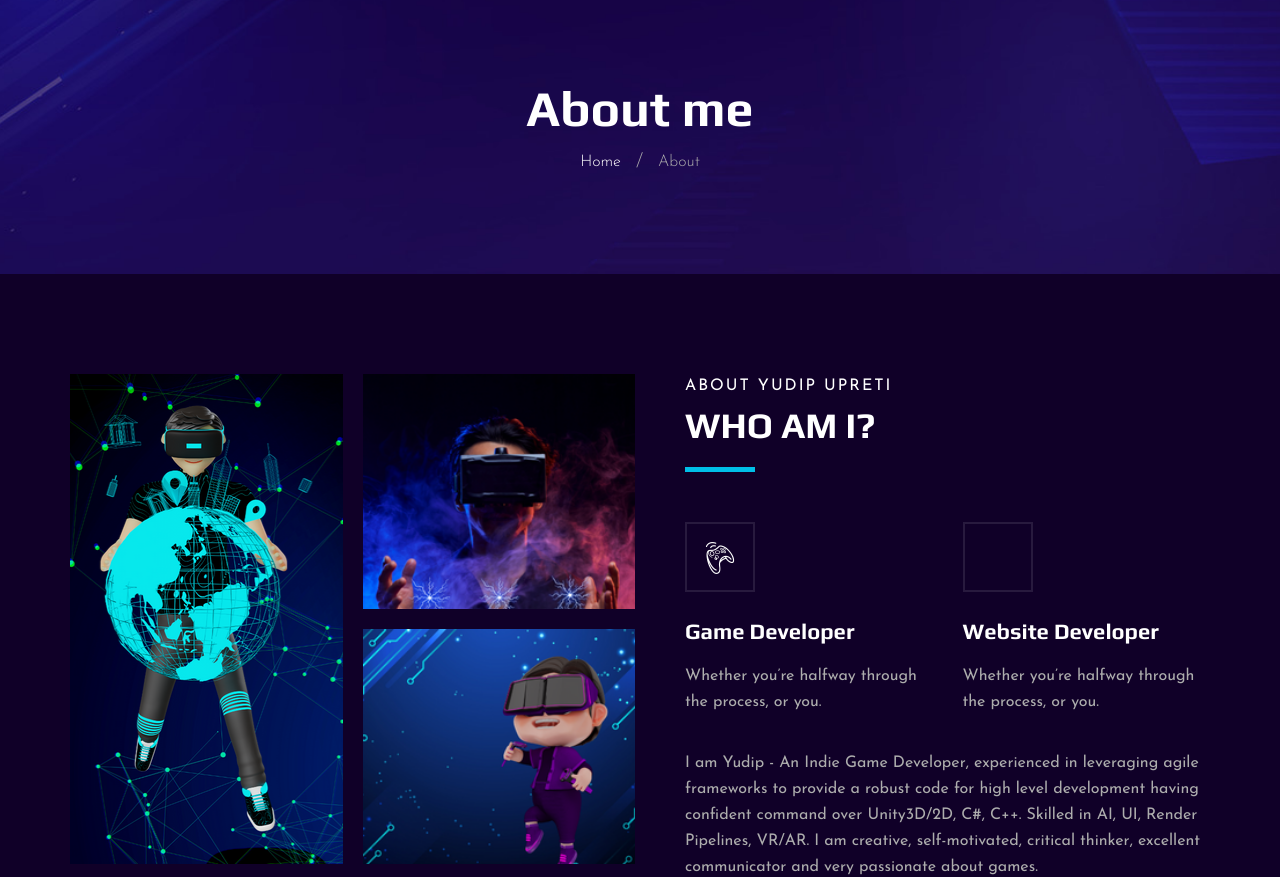
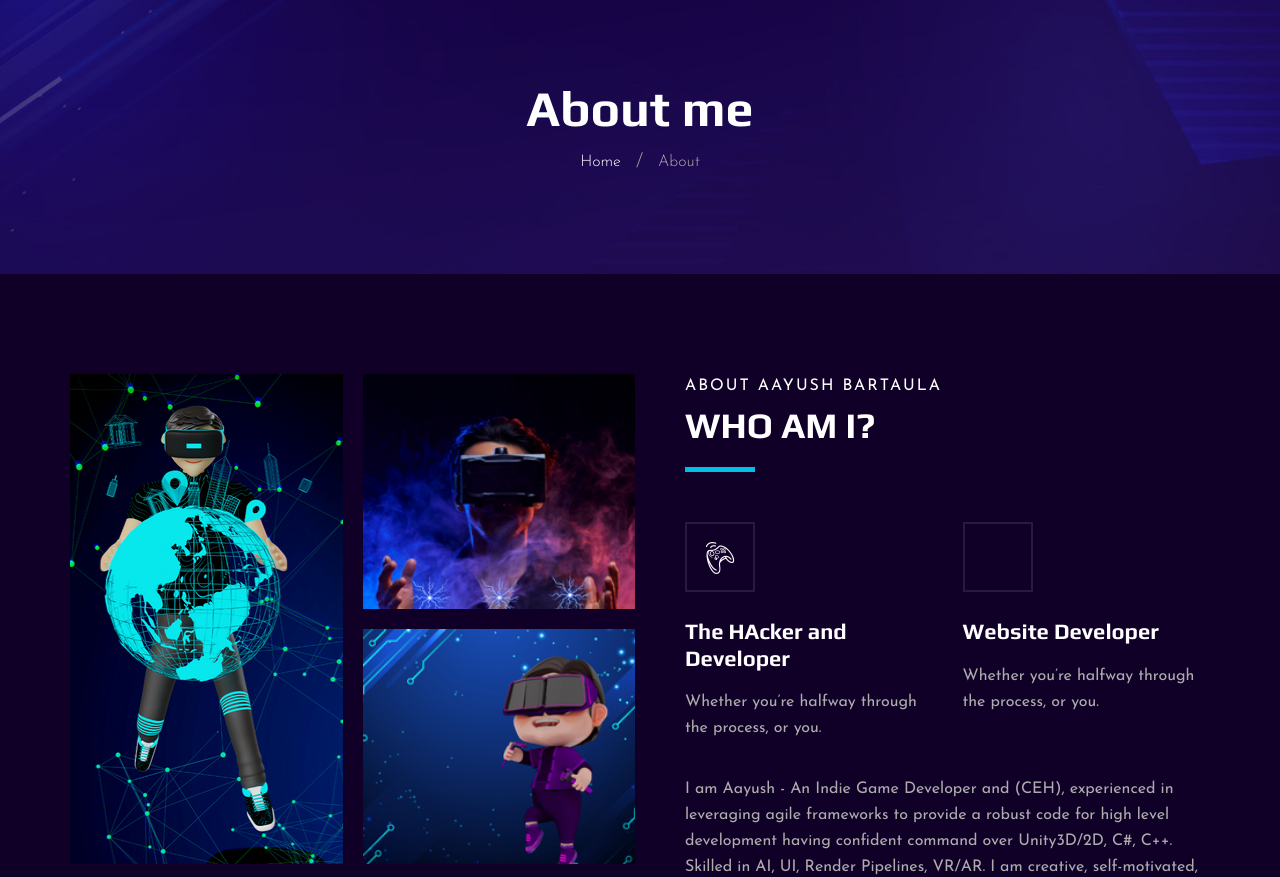
Before and after one commit to hacktheworld1000/Portfolio-web.github.io, a plain HTML site: page about.html in a window 1280 px wide. Shown: the part 102-979 px from the top of the page. Drawn offline with Linux system fonts and the light colour scheme.

Commit message:
modified the title

```diff
--- a/about.html
+++ b/about.html
@@ -3,11 +3,11 @@
 
 <head>
     <meta charset="UTF-8">
-    <meta name="description" content="yudipupreti">
-    <meta name="keywords" content="yudipupreti">
+    <meta name="description" content="aayushbartaula">
+    <meta name="keywords" content="aayushbartaula">
     <meta name="viewport" content="width=device-width, initial-scale=1.0">
     <meta http-equiv="X-UA-Compatible" content="ie=edge">
-    <title>Yudip Upreti | Game Developer</title>
+    <title>Aayush Bartaula | The Hacker and GameDeveloper</title>
 
     <!-- Google Font -->
     <link href="https://fonts.googleapis.com/css2?family=Play:wght@400;700&display=swap" rel="stylesheet">
@@ -50,8 +50,8 @@
                             </ul>
                         </nav>
                         <div class="header__nav__social">
-                            <a href="https://www.facebook.com/profile.php?id=100034719286207" target="_blank"><i class="fa fa-facebook"></i></a>
-                            <a href="https://www.instagram.com/yudipupreti/" target="_blank"><i class="fa fa-instagram"></i></a>
+                            <a href="https://www.facebook.com/aayush.bartaula.9" target="_blank"><i class="fa fa-facebook"></i></a>
+                            <a href="https://www.instagram.com/ayushbartaula/" target="_blank"><i class="fa fa-instagram"></i></a>
                         </div>
                     </div>
                 </div>
@@ -106,7 +106,7 @@
                 <div class="col-lg-6">
                     <div class="about__text">
                         <div class="section-title">
-                            <span>About Yudip Upreti</span>
+                            <span>About Aayush Bartaula</span>
                             <h2>WHo am I?</h2>
                         </div>
                         <div class="row">
@@ -115,7 +115,7 @@
                                     <div class="services__item__icon">
                                         <img src="img/icons/si-3.png" alt="">
                                     </div>
-                                    <h4>Game Developer</h4>
+                                    <h4>The HAcker and Developer</h4>
                                     <p>Whether you’re halfway through the process, or you.</p>
                                 </div>
                             </div>
@@ -130,11 +130,11 @@
                             </div>
                         </div>
                         <div class="about__text__desc">
-                            <p>I am Yudip - An Indie Game Developer, experienced in leveraging agile
+                            <p>I am Aayush - An Indie Game Developer and (CEH), experienced in leveraging agile
                                 frameworks to provide a robust code for high level development having
                                 confident command over Unity3D/2D, C#, C++. Skilled in AI, UI,
                                 Render Pipelines, VR/AR. I am creative, self-motivated, critical thinker,
-                                excellent communicator and very passionate about games.</p>
+                                excellent communicator and very passionate about games. </p>
                         </div>
                     </div>
                 </div>
@@ -357,7 +357,7 @@
                             document.write(new Date().getFullYear());
                         </script>
                         All rights reserved <i class="fa fa-heart-o"
-                            aria-hidden="true"></i> by <a href="https://www.instagram.com/yudipupreti/" target="_blank">Yudip Upreti</a>
+                            aria-hidden="true"></i> by <a href="https://www.instagram.com/ayushbartaula/" target="_blank">Aayush Bartaula</a>
                     </p>
                 </div>
         </div>
```
